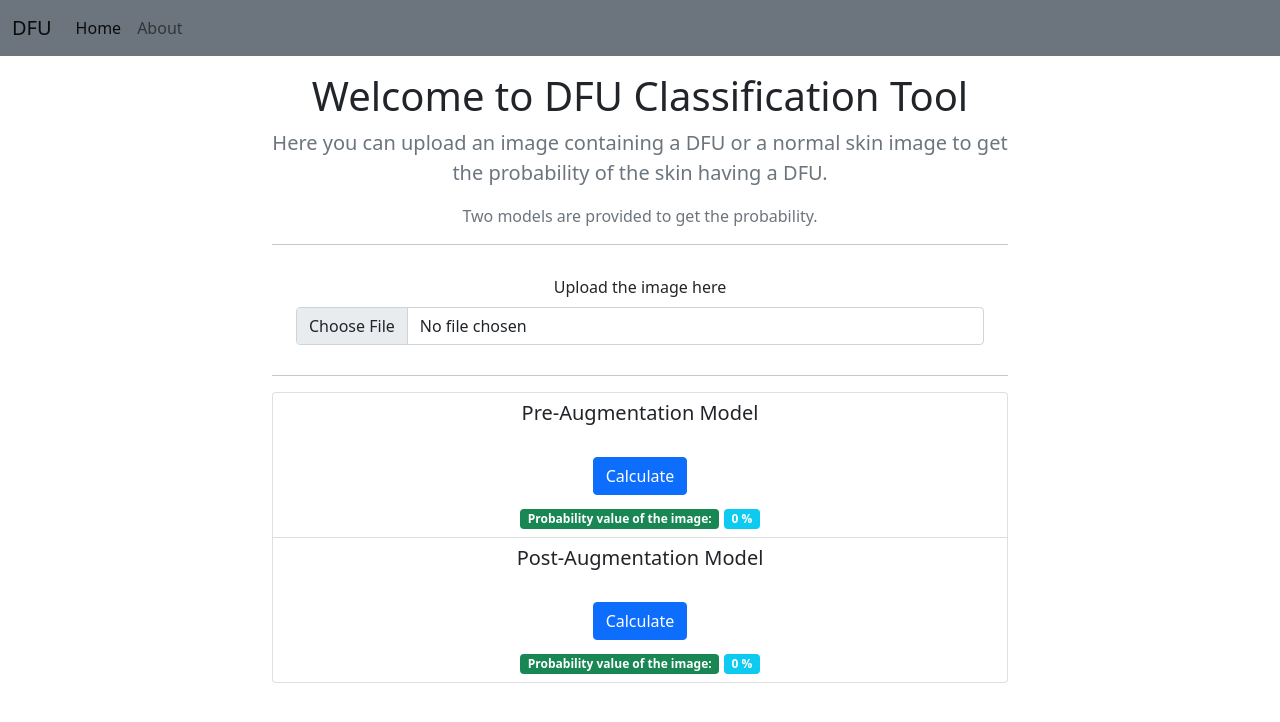
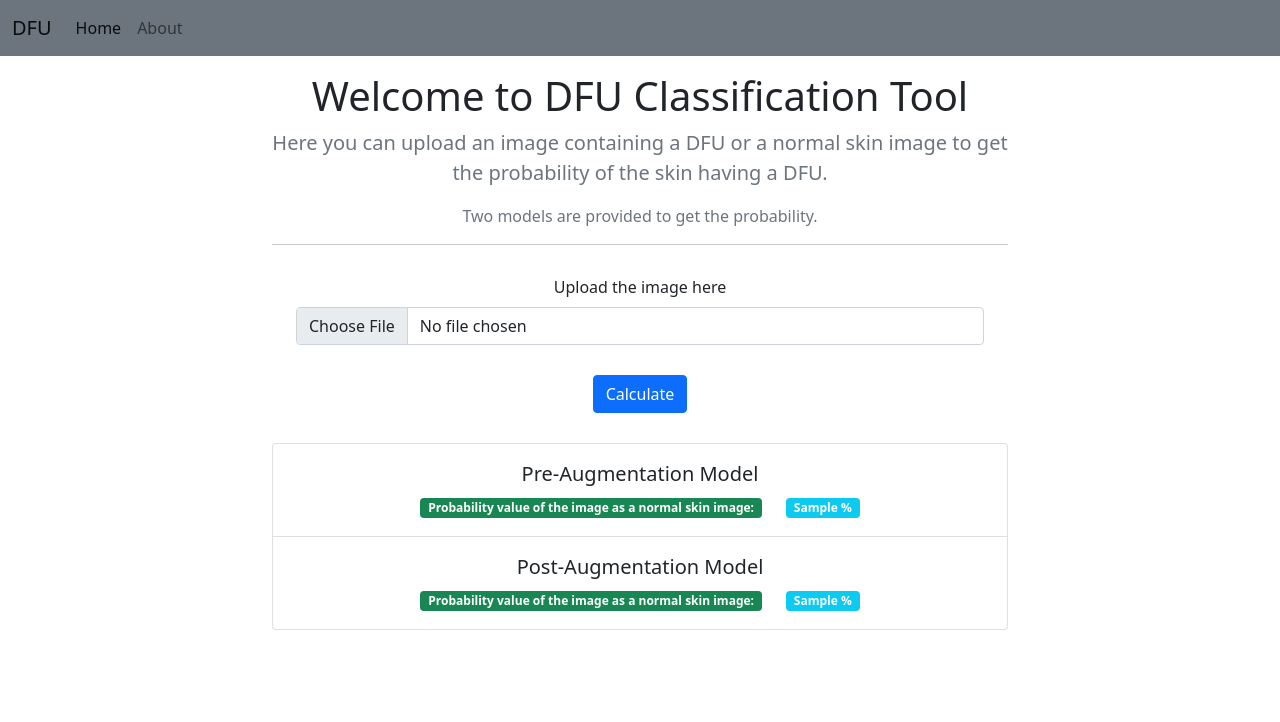
Before and after one commit to apramodya/DFU-classification, a Flask app: template web-app/templates/home.html in a window 1280 px wide. Shown: the top 722 px of the page. Run offline with Flask 2, Linux system fonts and the light colour scheme; the template is opened without the code that fills it: most values are stand-ins (such as "Sample title", 1, 10 or a date in 2020).

Commit message:
pass value after submit button click

```diff
--- a/web-app/templates/home.html
+++ b/web-app/templates/home.html
@@ -48,34 +48,32 @@
                             <input class="form-control" type="file" name="file" accept=".png, .jpg, .jpeg">
                         </div>
 
-                        <hr>
+                        <input type="submit" class="btn btn-primary" name="action" value="Calculate">
 
-                        <ul class="list-group">
+                        <ul class="list-group" style="margin-top: 30px; margin-bottom: 30px;">
                             <!-- Pre-Augmentation Model section -->
                             <li class="list-group-item">
-                                <div>
-                                    <h5>Pre-Augmentation Model</h5>
-                                    <br>
-                                    <button type="button" class="btn btn-primary">Calculate</button>
-                                </div>
-
-                                <div class="container" style="margin-top: 10px;">
-                                    <span class="badge bg-success">Probability value of the image:</span>
-                                    <span class="badge bg-info">0 %</span>
+                                <div class="container" style="margin-top: 10px; margin-bottom: 10px;">
+                                    <span>
+                                        <h5>Pre-Augmentation Model</h5>
+                                    </span>
+                                    <span class="badge bg-success" style="margin-right: 20px;">Probability value of the
+                                        image as a normal skin
+                                        image:</span>
+                                    <span class="badge bg-info">{{ preAugResult }} %</span>
                                 </div>
                             </li>
 
                             <!-- Post-Augmentation Model section -->
                             <li class="list-group-item">
-                                <div>
-                                    <h5>Post-Augmentation Model</h5>
-                                    <br>
-                                    <button type="submit" class="btn btn-primary">Calculate</button>
-                                </div>
-
-                                <div class="container" style="margin-top: 10px;">
-                                    <span class="badge bg-success">Probability value of the image:</span>
-                                    <span class="badge bg-info">0 %</span>
+                                <div class="container" style="margin-top: 10px; margin-bottom: 10px;">
+                                    <span>
+                                        <h5>Post-Augmentation Model</h5>
+                                    </span>
+                                    <span class="badge bg-success" style="margin-right: 20px;">Probability value of the
+                                        image as a normal skin
+                                        image:</span>
+                                    <span class="badge bg-info">{{ postAugResult }} %</span>
                                 </div>
                             </li>
                         </ul>
```
